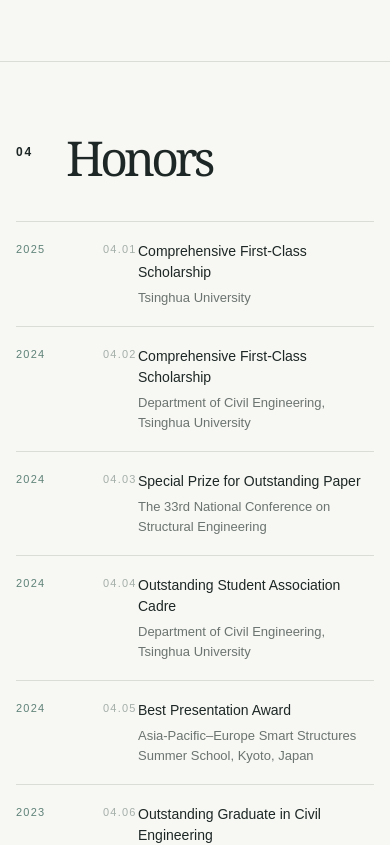
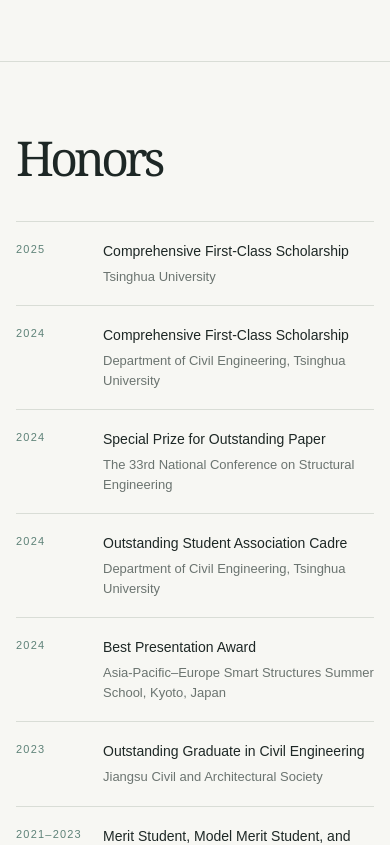
Before and after one commit to houseu2000/houseu2000.github.io, a Next.js app: page / in a window 390 px wide. Shown: the part 7360-8205 px from the top of the page. Built offline with nearby package versions, Linux system fonts and the light colour scheme.

Commit message:
Simplify mobile honors numbering

```diff
--- a/app/globals.css
+++ b/app/globals.css
@@ -237,6 +237,8 @@
   .about-copy p { font-size: 16px; line-height: 1.85; }
   .about-links { margin-top: 24px; }
   .section-heading { grid-template-columns: 38px 1fr; gap: 12px; }
+  .honors-section .section-heading { grid-template-columns: 1fr; }
+  .honors-section .section-heading > .section-number, .honors-section .honor-item > strong { display: none; }
   .section-heading h2, .contact-section h2 { font-size: 48px; }
   .research-item { grid-template-columns: 35px 1fr; gap: 12px; padding: 27px 0 36px; }
   .research-item h3 { font-size: 25px; }
@@ -254,7 +256,7 @@
   .publication-item h3 { font-size: 14px; }
   .education-item { grid-template-columns: 1fr; gap: 8px; }
   .education-item > span { font-size: 10px; }
-  .honor-item { grid-template-columns: 77px 25px 1fr; gap: 10px; }
+  .honor-item { grid-template-columns: 77px minmax(0, 1fr); gap: 10px; }
   .honor-item h3 { font-size: 14px; }
   .contact-list a { grid-template-columns: 1fr 20px; gap: 7px; }
   .contact-list span, .contact-list strong { grid-column: 1; }
```
